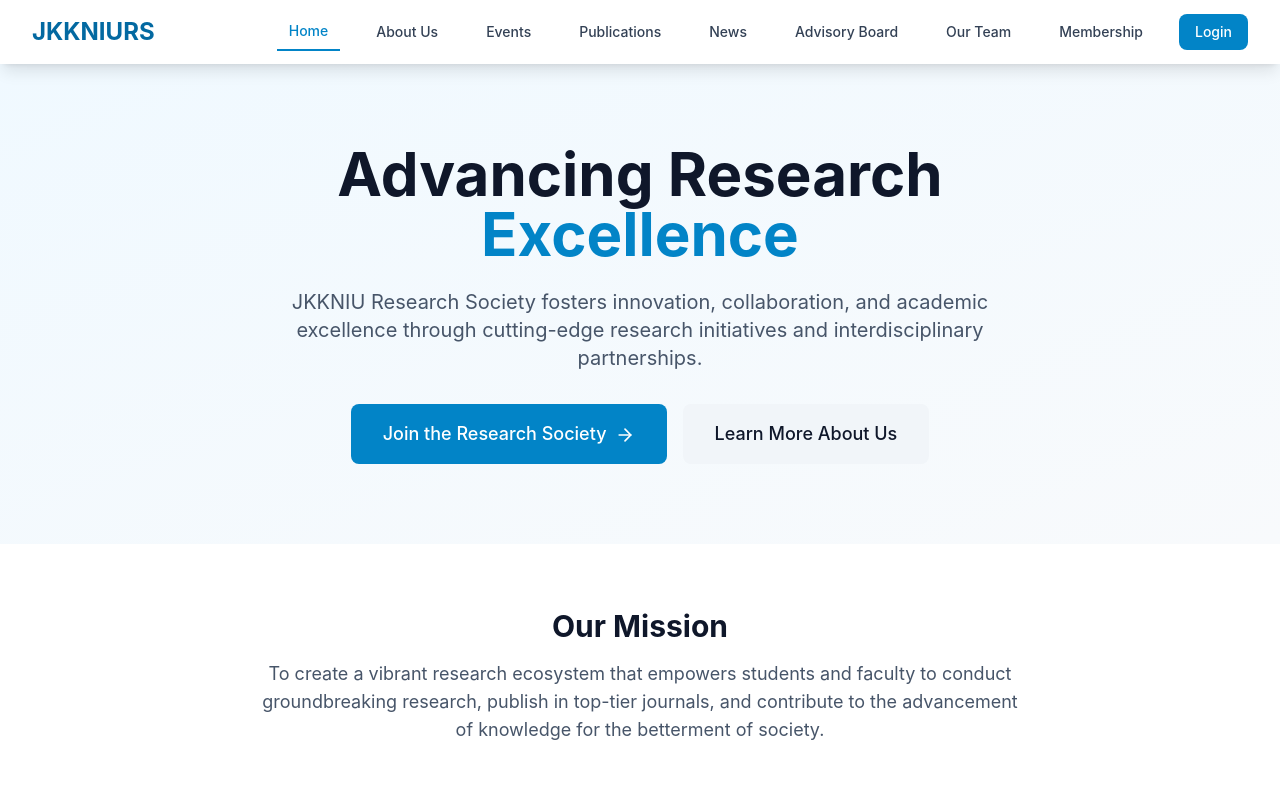
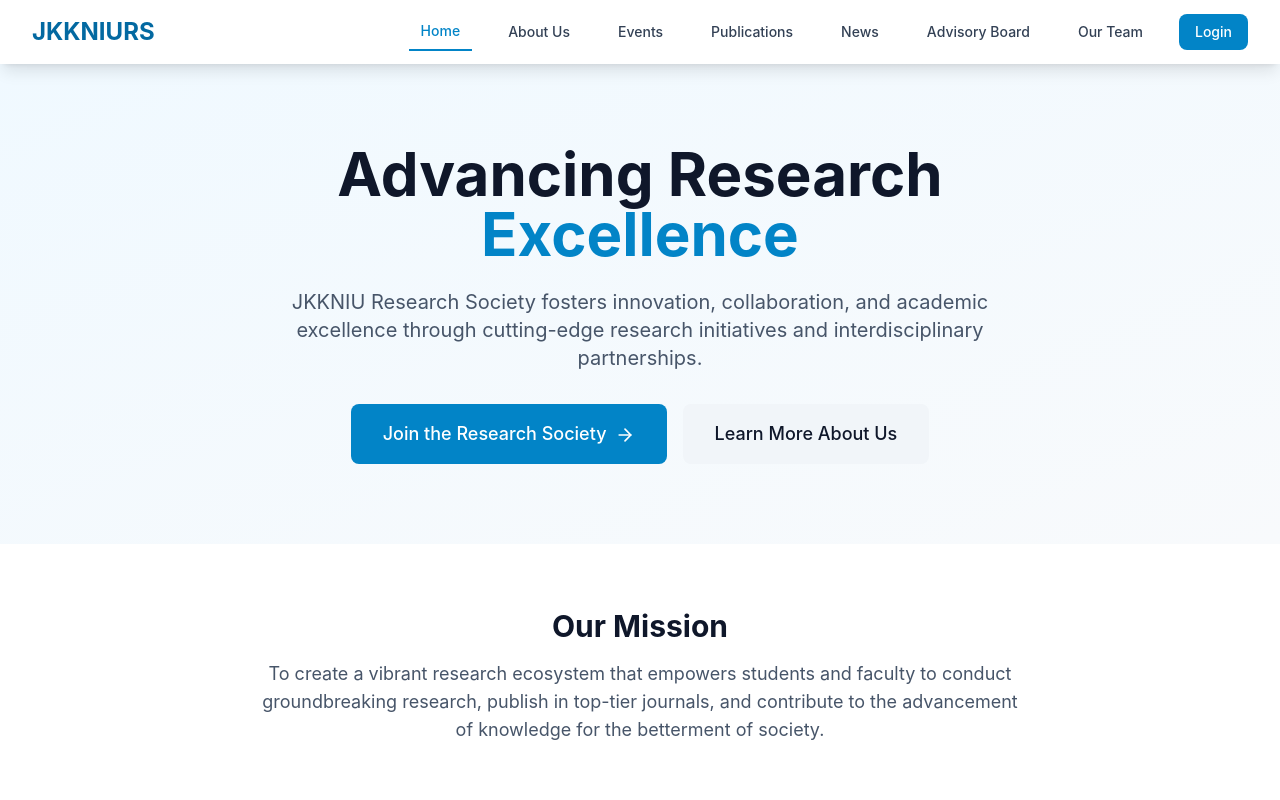
Before and after one commit to mehedinaeem/JKKNIU-Research-Society, a React (Vite) app in the folder Frontend/: page / in a window 1280 px wide. Shown: the top 800 px of the page. Built offline with nearby package versions, Linux system fonts and the light colour scheme.

Commit message:
update navbar

```diff
--- a/Frontend/src/components/Navbar.tsx
+++ b/Frontend/src/components/Navbar.tsx
@@ -15,7 +15,7 @@ const Navbar = () => {
     { name: 'News', href: '/news' },
     { name: 'Advisory Board', href: '/advisory-board' },
     { name: 'Our Team', href: '/team' },
-    { name: 'Membership', href: '/membership' },
+    // { name: 'Membership', href: '/membership' },
     // { name: 'Contact', href: '/contact' },
   ]
 
```
